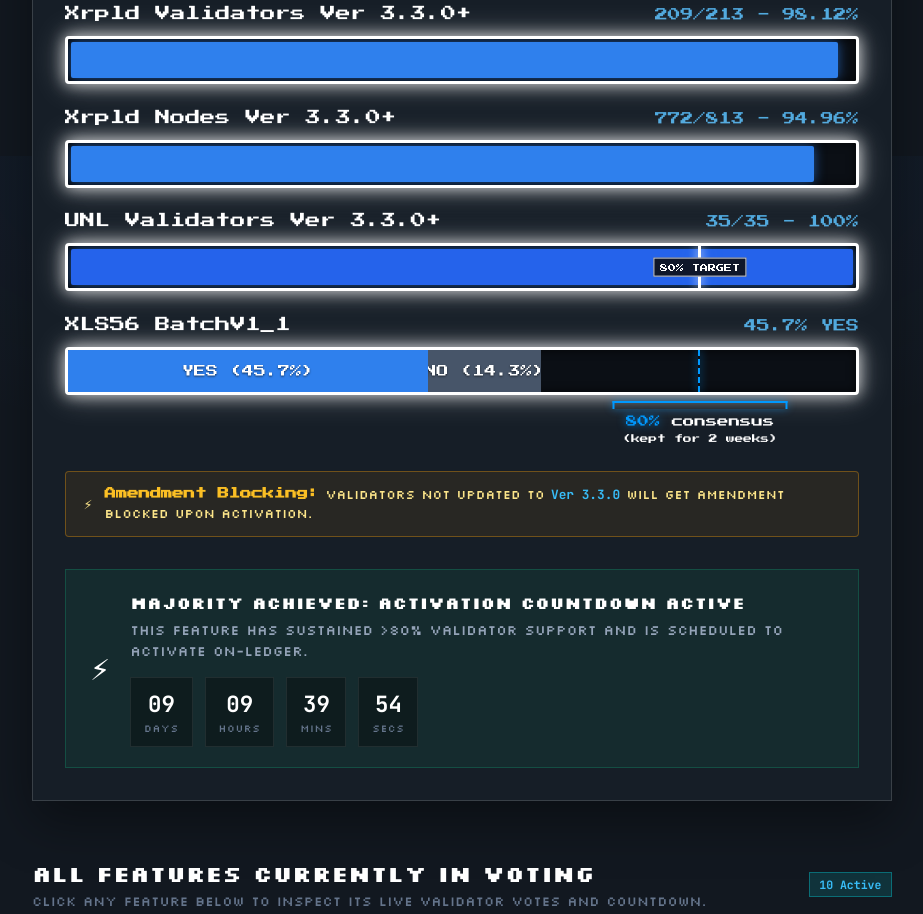
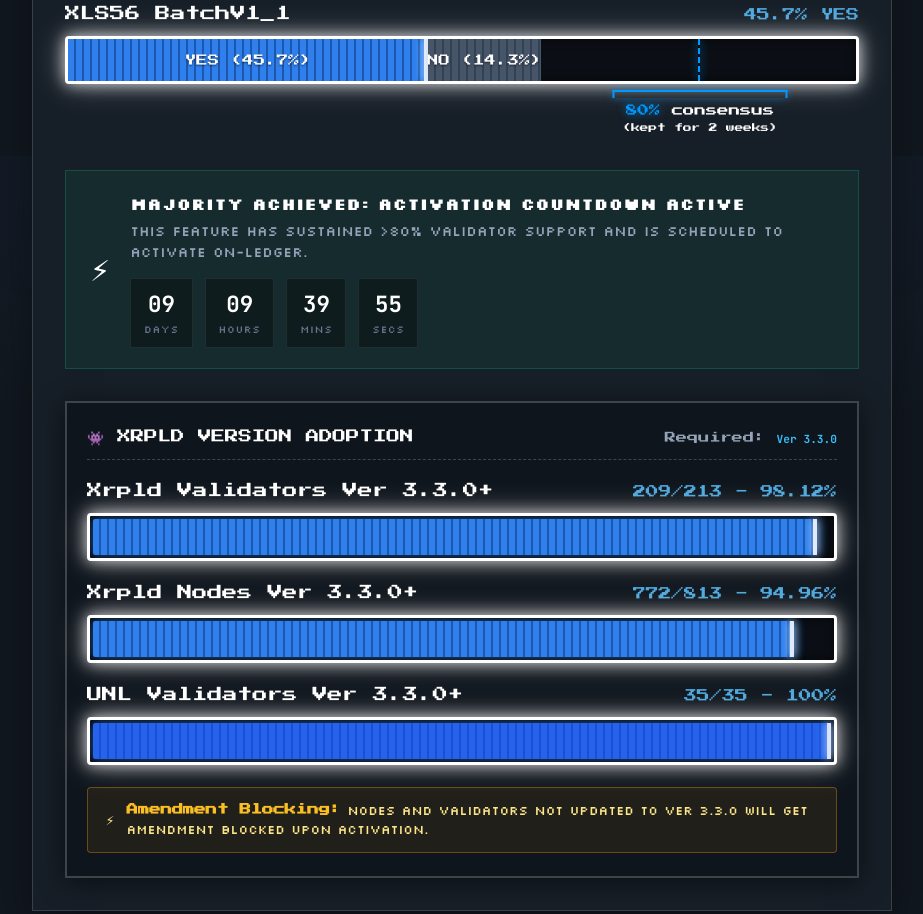
Before and after one commit to bigcjat/wen, a website built with Vite: page index.html in a window 1280 px wide. Shown: the part 644-1558 px from the top of the page, without its empty margins (178-1101 px from the left). Built offline with nearby package versions, Linux system fonts and the light colour scheme; no server answers.

Commit message:
feat: separate amendment vote to top, place node readiness below, and add 8-bit stepped pixel filling animation

```diff
--- a/index.html
+++ b/index.html
@@ -77,46 +77,9 @@
           </a>
         </div>
 
-        <!-- RETRO GLOWING PROGRESS BARS (EXACT 3-BAR SYSTEM FROM SCREENSHOT) -->
+        <!-- SECTION 1: AMENDMENT CONSENSUS VOTING (TOP HERO) -->
         <div class="retro-bars-section">
-          <!-- BAR 1: ALL XRPLD VALIDATORS VERSION -->
           <div class="retro-bar-block">
-            <div class="retro-bar-label">
-              <span id="retroBar1Title">Xrpld Validators   Ver 3.3.0+</span>
-              <span id="retroBar1Metric" class="retro-metric">209/213 - 98.12%</span>
-            </div>
-            <div class="retro-bar-frame">
-              <div class="retro-fill" id="retroBar1Fill" style="width: 98.12%;"></div>
-            </div>
-          </div>
-
-          <!-- BAR 2: ALL XRPLD NODES VERSION -->
-          <div class="retro-bar-block" style="margin-top: 1.4rem;">
-            <div class="retro-bar-label">
-              <span id="retroNodesTitle">Xrpld Nodes   Ver 3.3.0+</span>
-              <span id="retroNodesMetric" class="retro-metric">772/813 - 94.96%</span>
-            </div>
-            <div class="retro-bar-frame">
-              <div class="retro-fill" id="retroNodesFill" style="width: 94.96%;"></div>
-            </div>
-          </div>
-
-          <!-- BAR 3: UNL CONSENSUS VALIDATORS VERSION -->
-          <div class="retro-bar-block" style="margin-top: 1.4rem;">
-            <div class="retro-bar-label">
-              <span id="retroBar2Title">UNL Validators   Ver 3.3.0+</span>
-              <span id="retroBar2Metric" class="retro-metric">35/35 - 100.00%</span>
-            </div>
-            <div class="retro-bar-frame">
-              <div class="retro-fill" id="progressFill" style="width: 100%;"></div>
-              <div class="consensus-marker" title="Consensus 80%+1 Threshold (28 of 35 votes)">
-                <div class="consensus-flag">80% TARGET</div>
-              </div>
-            </div>
-          </div>
-
-          <!-- BAR 3: SEGMENTED YES / NO / OUTDATED (MATCHING SCREENSHOT) -->
-          <div class="retro-bar-block" style="margin-top: 1.4rem;">
             <div class="retro-bar-label">
               <span id="retroAmendmentLabel">XLS56  BatchV1_1</span>
               <span id="percentageDisplay" class="retro-metric">85.71% YES</span>
@@ -140,17 +103,6 @@
               </div>
             </div>
           </div>
-
-          <!-- AMENDMENT BLOCKED WARNING -->
-          <div class="amendment-blocked-warning" id="blockedWarning">
-            <span>⚡</span>
-            <span><b>Amendment Blocking:</b> Validators not updated to <span id="blockedVersionTag">Ver 3.3.0</span> will get Amendment Blocked upon activation.</span>
-          </div>
-        </div>
-
-        <!-- HIDDEN TALLY SPANS TO PRESERVE JS COMPATIBILITY -->
-        <div style="display: none;">
-          <span id="voteCount">30</span>
         </div>
 
         <!-- COUNTDOWN OR VOTE NEEDED CALLOUT -->
@@ -166,6 +118,58 @@
               <div class="time-slot"><div class="time-num" id="timeSecs">00</div><div class="time-label">Secs</div></div>
             </div>
           </div>
+        </div>
+
+        <!-- SECTION 2: SEPARATE NODE & VALIDATOR VERSION ADOPTION -->
+        <div class="retro-readiness-panel">
+          <div class="retro-readiness-header">
+            <span class="readiness-tag">👾 XRPLD VERSION ADOPTION</span>
+            <span class="readiness-sub">Required: <b id="blockedVersionTag">Ver 3.3.0</b></span>
+          </div>
+
+          <!-- BAR 1: ALL XRPLD VALIDATORS VERSION -->
+          <div class="retro-bar-block">
+            <div class="retro-bar-label">
+              <span id="retroBar1Title">Xrpld Validators   Ver 3.3.0+</span>
+              <span id="retroBar1Metric" class="retro-metric">209/213 - 98.12%</span>
+            </div>
+            <div class="retro-bar-frame">
+              <div class="retro-fill" id="retroBar1Fill" style="width: 98.12%;"></div>
+            </div>
+          </div>
+
+          <!-- BAR 2: ALL XRPLD NODES VERSION -->
+          <div class="retro-bar-block" style="margin-top: 1.3rem;">
+            <div class="retro-bar-label">
+              <span id="retroNodesTitle">Xrpld Nodes   Ver 3.3.0+</span>
+              <span id="retroNodesMetric" class="retro-metric">772/813 - 94.96%</span>
+            </div>
+            <div class="retro-bar-frame">
+              <div class="retro-fill" id="retroNodesFill" style="width: 94.96%;"></div>
+            </div>
+          </div>
+
+          <!-- BAR 3: UNL CONSENSUS VALIDATORS VERSION -->
+          <div class="retro-bar-block" style="margin-top: 1.3rem;">
+            <div class="retro-bar-label">
+              <span id="retroBar2Title">UNL Validators   Ver 3.3.0+</span>
+              <span id="retroBar2Metric" class="retro-metric">35/35 - 100.00%</span>
+            </div>
+            <div class="retro-bar-frame">
+              <div class="retro-fill" id="progressFill" style="width: 100%;"></div>
+            </div>
+          </div>
+
+          <!-- AMENDMENT BLOCKED WARNING -->
+          <div class="amendment-blocked-warning" id="blockedWarning">
+            <span>⚡</span>
+            <span><b>Amendment Blocking:</b> Nodes and validators not updated to <span id="blockedVersionNotice">Ver 3.3.0</span> will get Amendment Blocked upon activation.</span>
+          </div>
+        </div>
+
+        <!-- HIDDEN TALLY SPANS TO PRESERVE JS COMPATIBILITY -->
+        <div style="display: none;">
+          <span id="voteCount">30</span>
         </div>
       </main>
 
--- a/src/main.ts
+++ b/src/main.ts
@@ -64,6 +64,7 @@ const segmentYes = document.getElementById('segmentYes') as HTMLDivElement;
 const segmentNo = document.getElementById('segmentNo') as HTMLDivElement;
 const segmentUnvoted = document.getElementById('segmentUnvoted') as HTMLDivElement;
 const blockedVersionTag = document.getElementById('blockedVersionTag') as HTMLSpanElement;
+const blockedVersionNotice = document.getElementById('blockedVersionNotice') as HTMLSpanElement;
 
 const statusCallout = document.getElementById('statusCallout') as HTMLDivElement;
 const calloutIcon = document.getElementById('calloutIcon') as HTMLDivElement;
@@ -317,7 +318,24 @@ async function selectAmendment(amendment: RawAmendment) {
     currentVersionStats = null;
   }
 
-  updateProgressAndStatus();
+  // Trigger pixel-by-pixel stepped arcade filling animation
+  const fillBars = [retroBar1Fill, retroNodesFill, progressFill, segmentYes, segmentNo, segmentUnvoted];
+  fillBars.forEach((b) => {
+    if (b) {
+      b.style.transition = 'none';
+      b.style.width = '0%';
+    }
+  });
+
+  requestAnimationFrame(() => {
+    requestAnimationFrame(() => {
+      fillBars.forEach((b) => {
+        if (b) b.style.transition = 'width 1.2s steps(28, end)';
+      });
+      updateProgressAndStatus();
+    });
+  });
+
   processValidators();
   renderValidators();
 }
@@ -383,6 +401,9 @@ function updateProgressAndStatus() {
 
   if (blockedVersionTag) {
     blockedVersionTag.textContent = `Ver ${reqVer}`;
+  }
+  if (blockedVersionNotice) {
+    blockedVersionNotice.textContent = `Ver ${reqVer}`;
   }
 
   voteCount.textContent = String(count);
--- a/src/style.css
+++ b/src/style.css
@@ -547,18 +547,56 @@ body {
 
 .retro-fill {
   height: 100%;
-  background: var(--accent-blue);
+  background: repeating-linear-gradient(
+    90deg,
+    #2f80ed 0px,
+    #2f80ed 6px,
+    #1b57ad 6px,
+    #1b57ad 8px
+  );
   border-radius: 2px;
-  transition: width 0.6s cubic-bezier(0.16, 1, 0.3, 1);
+  transition: width 1.2s steps(28, end);
   box-shadow: 0 0 12px var(--accent-blue-glow);
+  position: relative;
 }
 
 .retro-fill.majority {
-  background: #2563eb;
+  background: repeating-linear-gradient(
+    90deg,
+    #2563eb 0px,
+    #2563eb 6px,
+    #1d4ed8 6px,
+    #1d4ed8 8px
+  );
 }
 
 .retro-fill.just-activated {
-  background: linear-gradient(90deg, #10b981, #f59e0b);
+  background: repeating-linear-gradient(
+    90deg,
+    #10b981 0px,
+    #10b981 6px,
+    #059669 6px,
+    #059669 8px
+  );
+}
+
+/* Leading pixel cursor block */
+.retro-fill::after,
+.segment-yes::after {
+  content: '';
+  position: absolute;
+  right: 0;
+  top: 0;
+  bottom: 0;
+  width: 4px;
+  background: #ffffff;
+  box-shadow: 0 0 8px #ffffff, 0 0 12px #2f80ed;
+  animation: pixelBlink 0.4s infinite alternate;
+}
+
+@keyframes pixelBlink {
+  0% { opacity: 0.2; }
+  100% { opacity: 1; }
 }
 
 /* THE SEGMENTED PROGRESS BAR FROM SCREENSHOT */
@@ -569,31 +607,44 @@ body {
 
 .segment-yes {
   height: 100%;
-  background: #2f80ed;
+  background: repeating-linear-gradient(
+    90deg,
+    #2f80ed 0px,
+    #2f80ed 6px,
+    #1b57ad 6px,
+    #1b57ad 8px
+  );
   color: #ffffff;
   font-family: var(--font-pixel);
-  font-size: clamp(0.6rem, 1.4vw, 0.75rem);
+  font-size: clamp(0.58rem, 1.4vw, 0.72rem);
   display: flex;
   align-items: center;
   justify-content: center;
   overflow: hidden;
   white-space: nowrap;
-  transition: width 0.6s ease;
+  transition: width 1.2s steps(28, end);
   text-shadow: 0 1px 2px rgba(0,0,0,0.6);
+  position: relative;
 }
 
 .segment-no {
   height: 100%;
-  background: #475569;
+  background: repeating-linear-gradient(
+    90deg,
+    #475569 0px,
+    #475569 6px,
+    #334155 6px,
+    #334155 8px
+  );
   color: #ffffff;
   font-family: var(--font-pixel);
-  font-size: clamp(0.6rem, 1.4vw, 0.75rem);
+  font-size: clamp(0.58rem, 1.4vw, 0.72rem);
   display: flex;
   align-items: center;
   justify-content: center;
   overflow: hidden;
   white-space: nowrap;
-  transition: width 0.6s ease;
+  transition: width 1.2s steps(28, end);
   text-shadow: 0 1px 2px rgba(0,0,0,0.6);
 }
 
@@ -602,20 +653,58 @@ body {
   background: repeating-linear-gradient(
     -45deg,
     #1e293b,
-    #1e293b 10px,
-    #2f80ed 10px,
-    #2f80ed 20px
+    #1e293b 8px,
+    #2f80ed 8px,
+    #2f80ed 16px
   );
   color: #ffffff;
   font-family: var(--font-pixel);
-  font-size: clamp(0.6rem, 1.4vw, 0.75rem);
+  font-size: clamp(0.58rem, 1.4vw, 0.72rem);
   display: flex;
   align-items: center;
   justify-content: center;
   overflow: hidden;
   white-space: nowrap;
-  transition: width 0.6s ease;
+  transition: width 1.2s steps(28, end);
   text-shadow: 0 1px 2px rgba(0,0,0,0.8);
+}
+
+/* SECTION 2: SEPARATE NODE & VALIDATOR VERSION ADOPTION */
+.retro-readiness-panel {
+  margin-top: 2rem;
+  padding: 1.4rem 1.25rem;
+  background: rgba(11, 15, 21, 0.6);
+  border: 2px solid rgba(255, 255, 255, 0.2);
+  border-radius: var(--radius-md);
+  box-shadow: 0 4px 24px rgba(0, 0, 0, 0.5);
+}
+
+.retro-readiness-header {
+  display: flex;
+  justify-content: space-between;
+  align-items: baseline;
+  margin-bottom: 1.25rem;
+  padding-bottom: 0.7rem;
+  border-bottom: 1px dashed rgba(255, 255, 255, 0.2);
+  flex-wrap: wrap;
+  gap: 0.5rem;
+}
+
+.readiness-tag {
+  font-family: var(--font-pixel);
+  font-size: clamp(0.65rem, 2vw, 0.85rem);
+  color: #ffffff;
+  letter-spacing: -0.01em;
+}
+
+.readiness-sub {
+  font-family: var(--font-pixel);
+  font-size: clamp(0.52rem, 1.6vw, 0.7rem);
+  color: var(--text-secondary);
+}
+
+.readiness-sub b {
+  color: #38bdf8;
 }
 
 /* 80%+1 Target Indicator (exact 2022 retro style from screenshot) */
```
